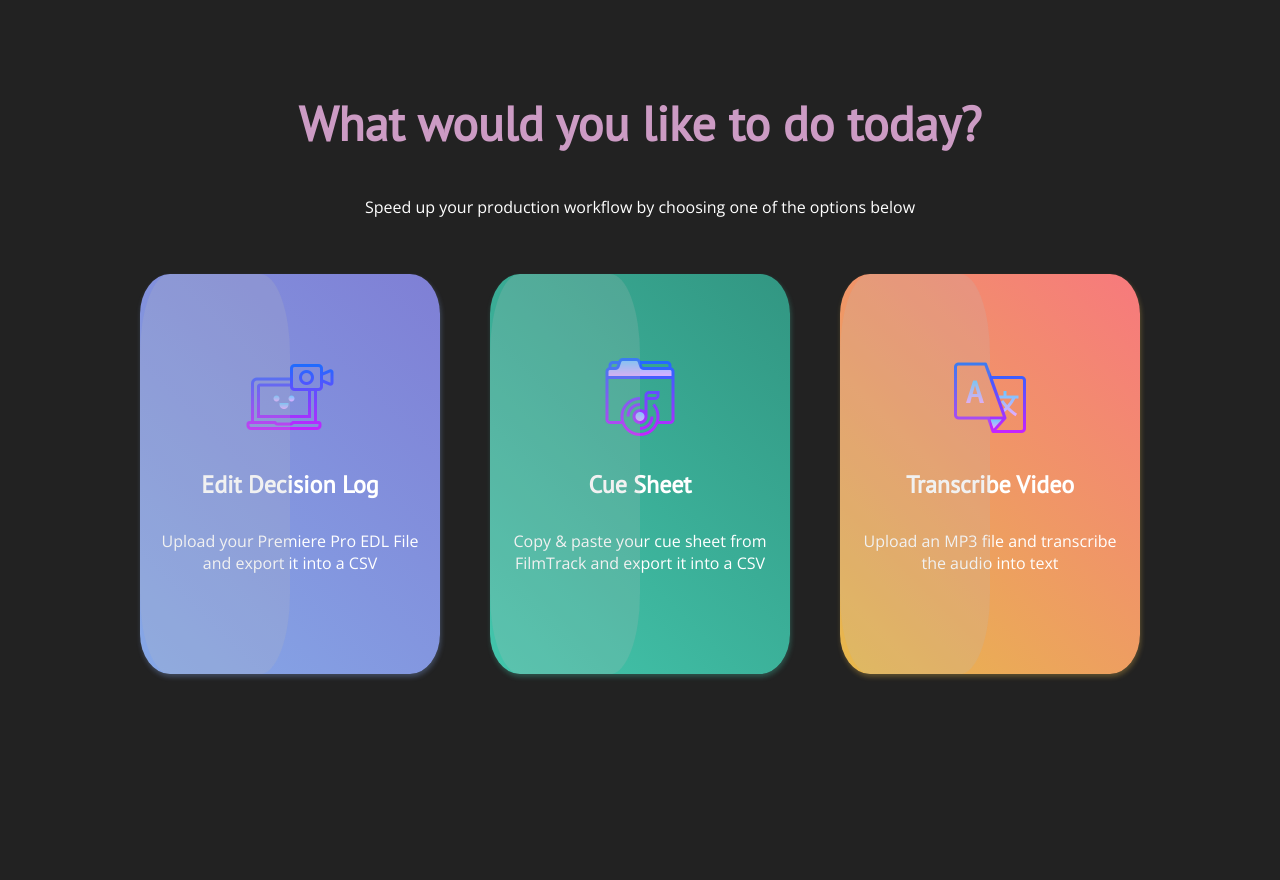
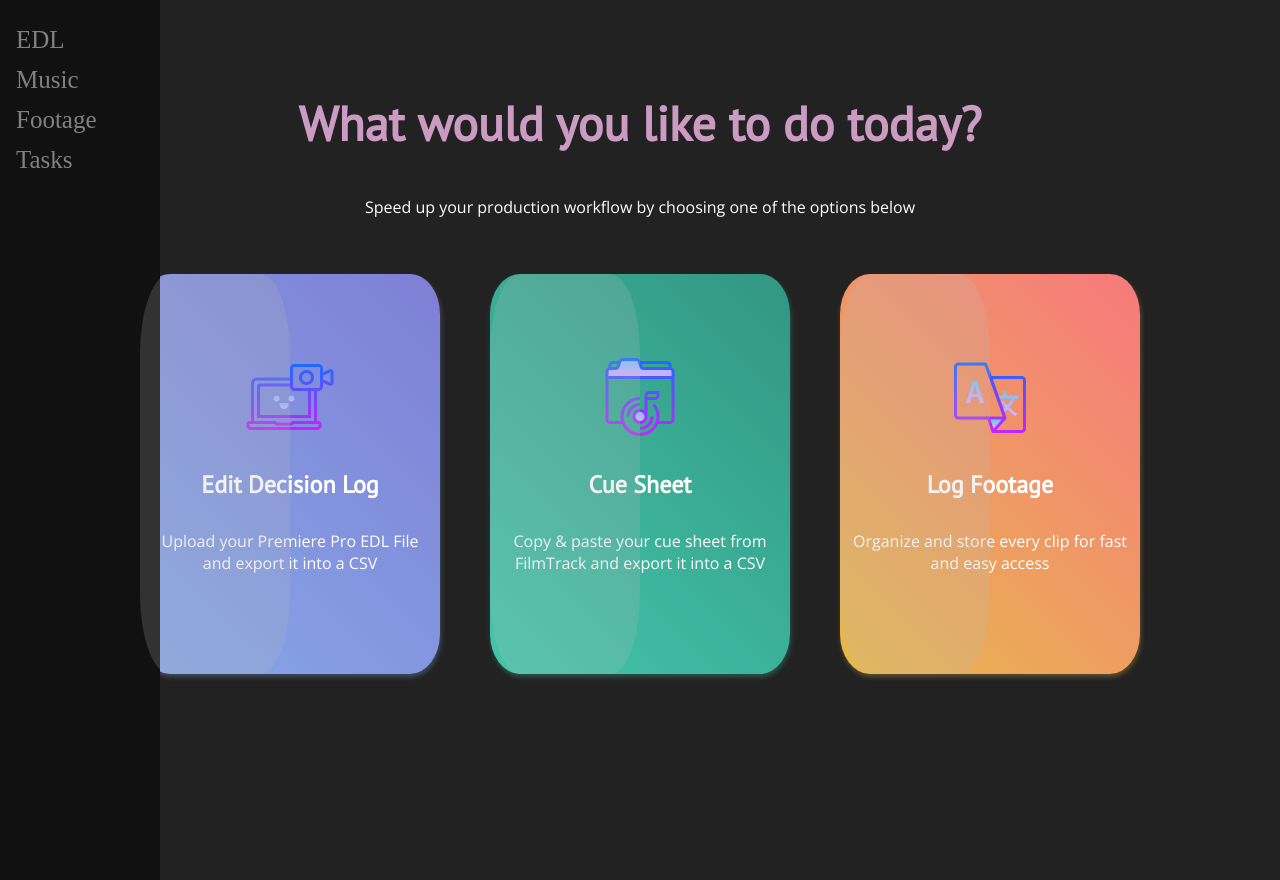
Before and after one commit to chaseahn/yizzly, a Flask app: page /index in a window 1280 px wide. Run offline with Flask 2, Linux system fonts and the light colour scheme; the visitor is signed in with stand-in values (Sample User, id 1); parts of the project's set-up code (start-up, migrations or seed data) failed here and were passed over.

Commit message:
update structure

```diff
--- a/run/src/static/css/main.css
+++ b/run/src/static/css/main.css
@@ -79,3 +79,7 @@ p{
     background: linear-gradient(45deg, rgb(231, 185, 76), #f7797d);
     box-shadow: 1px 3px 5px rgb(231, 185, 76, .3);
 }
+
+a:link {
+    text-decoration: none;
+}
--- /dev/null
+++ b/run/src/static/css/structure.css
@@ -0,0 +1,38 @@
+/* The sidebar menu */
+.sidenav {
+    height: 100%; /* Full-height: remove this if you want "auto" height */
+    width: 160px; /* Set the width of the sidebar */
+    position: fixed; /* Fixed Sidebar (stay in place on scroll) */
+    z-index: 1; /* Stay on top */
+    top: 0; /* Stay at the top */
+    left: 0;
+    background-color: #111; /* Black */
+    overflow-x: hidden; /* Disable horizontal scroll */
+    padding-top: 20px;
+}
+
+/* The navigation menu links */
+.sidenav a {
+padding: 6px 8px 6px 16px;
+text-decoration: none;
+font-size: 25px;
+color: #818181;
+display: block;
+}
+
+/* When you mouse over the navigation links, change their color */
+.sidenav a:hover {
+color: #f1f1f1;
+}
+
+/* Style page content */
+.main {
+margin-left: 160px; /* Same as the width of the sidebar */
+padding: 0px 10px;
+}
+
+/* On smaller screens, where height is less than 450px, change the style of the sidebar (less padding and a smaller font size) */
+@media screen and (max-height: 450px) {
+.sidenav {padding-top: 15px;}
+.sidenav a {font-size: 18px;}
+}
--- a/run/src/templates/private/index.html
+++ b/run/src/templates/private/index.html
@@ -1,3 +1,5 @@
+{% extends "structure.html" %}
+{% block viewport %}
 <!DOCTYPE html>
 <!--[if lt IE 7]>      <html class="no-js lt-ie9 lt-ie8 lt-ie7"> <![endif]-->
 <!--[if IE 7]>         <html class="no-js lt-ie9 lt-ie8"> <![endif]-->
@@ -52,13 +54,15 @@
                 <div class="overlay"></div>
             </div>
             <div class="cards">
+                <a href="/log">
                 <div class="image-box">
                     <img src="{{url_for('static', filename='img/transcribe.png')}}" />
-                    <h2>Transcribe Video</h2>
+                    <h2>Log Footage</h2>
                     <p>
-                        Upload an MP3 file and transcribe the audio into text
+                        Organize and store every clip for fast and easy access
                     </p>
                 </div>
+                </a>
                 <div class="overlay"></div>
             </div>
         </div>
@@ -68,3 +72,4 @@
         <script src="" async defer></script>
     </body>
 </html>
+{% endblock %}
--- a/run/src/templates/structure.html
+++ b/run/src/templates/structure.html
@@ -9,17 +9,24 @@
         <title>structure</title>
         <meta name="description" content="">
         <meta name="viewport" content="width=device-width, initial-scale=1">
-        <link rel="stylesheet" href="">
+        <link rel="stylesheet" href="{{ url_for('static', filename='css/structure.css') }}">
         <link rel="shortcut icon" href="{{ url_for('static', filename='favicon.ico') }}">
     </head>
     <body>
         <!--[if lt IE 7]>
             <p class="browsehappy">You are using an <strong>outdated</strong> browser. Please <a href="#">upgrade your browser</a> to improve your experience.</p>
         <![endif]-->
-        <div>
-            this is structure.html
+        <!-- Side navigation -->
+        <div class="sidenav">
+            <a href="#">EDL</a>
+            <a href="#">Music</a>
+            <a href="#">Footage</a>
+            <a href="#">Tasks</a>
         </div>
 
         <script src="" async defer></script>
     </body>
+{% block viewport %}
+    <p>This is default content from structure.html</p>
+{% endblock %}
 </html>
```
